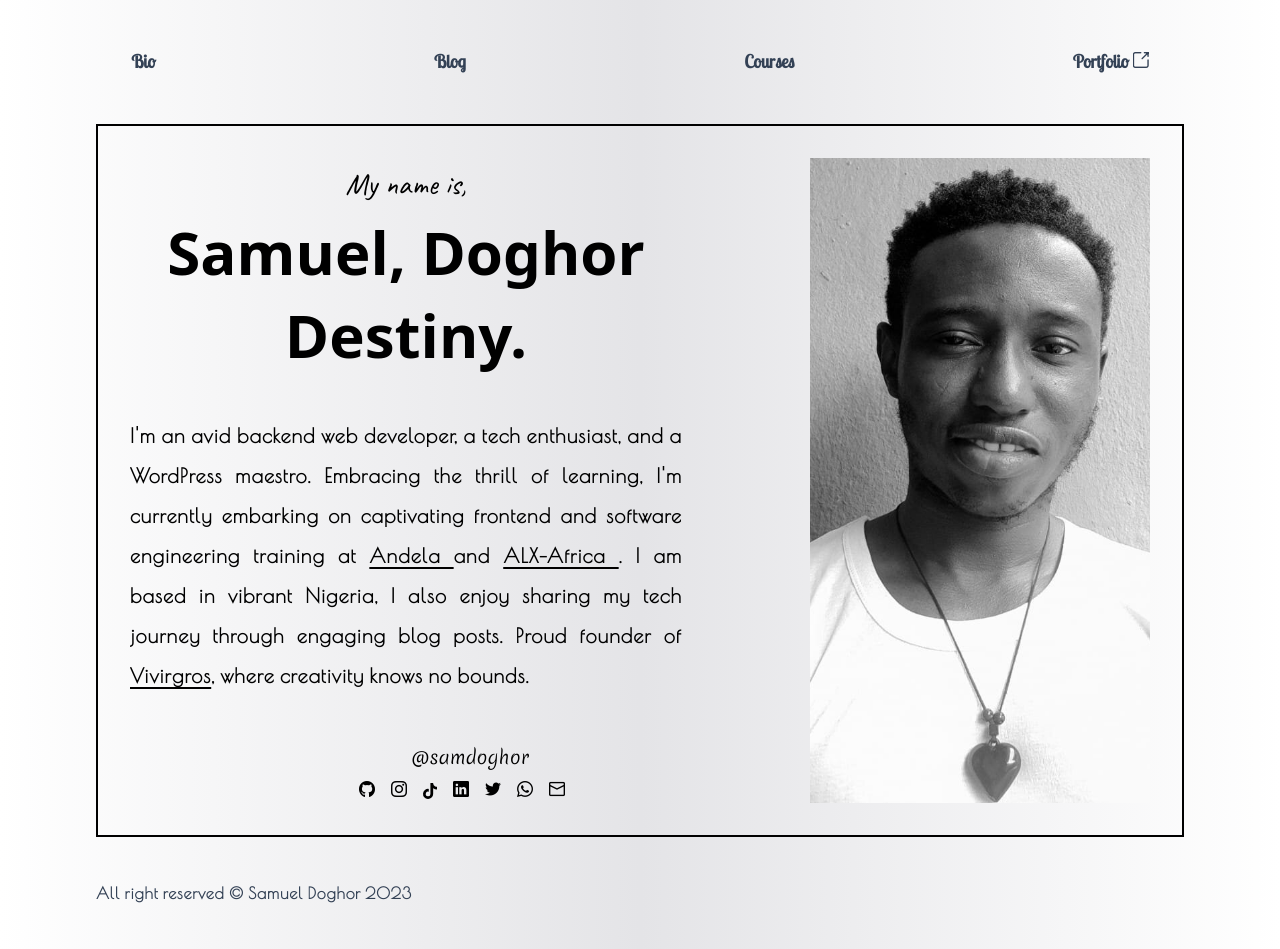
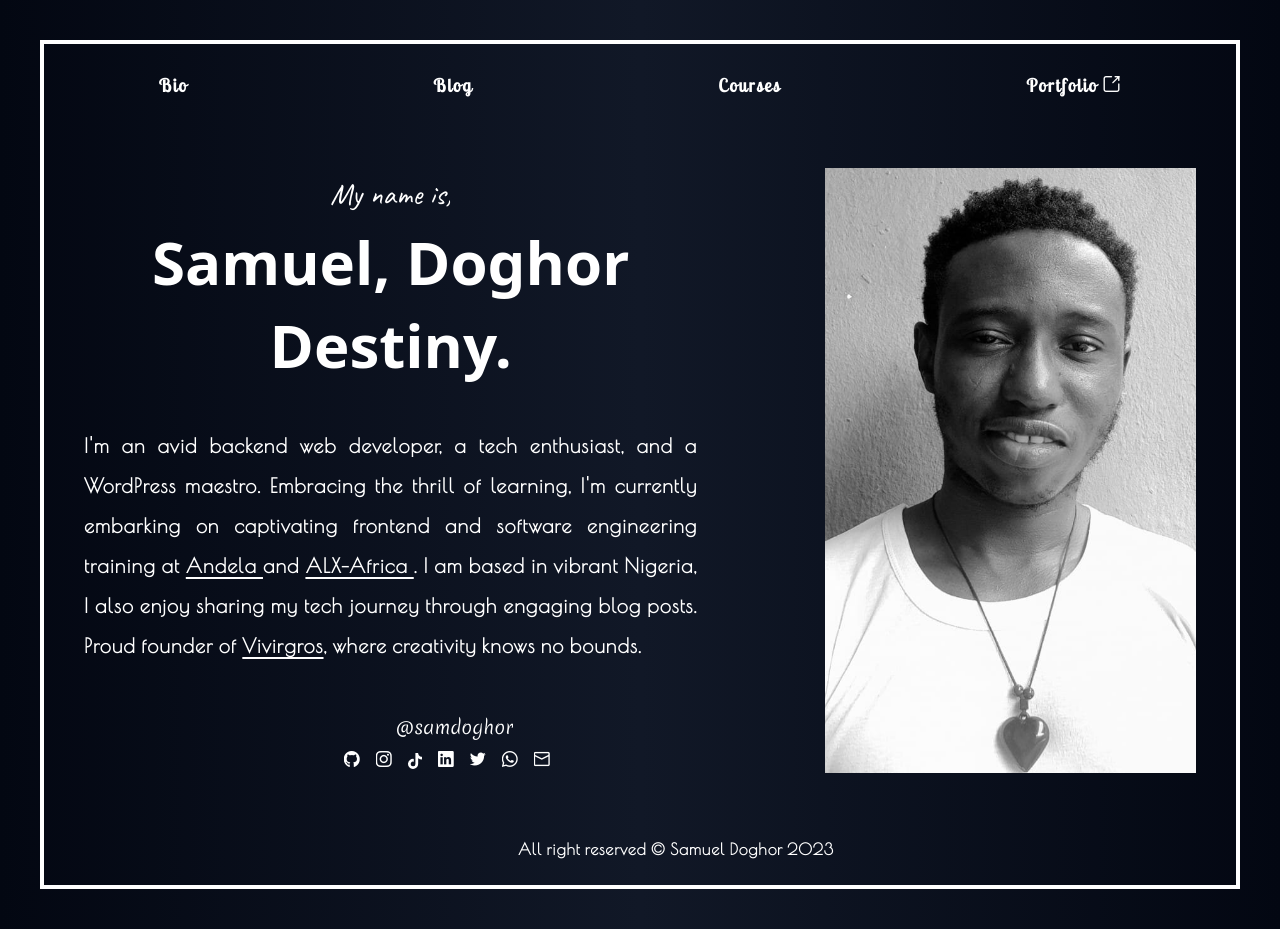
Before and after one commit to samdoghor/samdoghor.com, a Vue app: page / in a window 1280 px wide. Built offline with nearby package versions, Linux system fonts and the light colour scheme.

Commit message:
update: app, home, header, and footer - feat

```diff
--- a/src/App.vue
+++ b/src/App.vue
@@ -1,8 +1,11 @@
 <template>
-    <div class="max-w-[100vw] min-h-[100vh] mx-auto bg-gradient-to-r from-white via-zinc-200 to-white py-10">
-        <Header />
-        <router-view />
-        <Footer />
+    <div
+        class="max-w-[100vw] min-h-[80vh] mx-auto bg-gradient-to-r from-gray-950 via-gray-900 to-gray-950 p-10 flex justify-center overflow-hidden">
+        <div class="border-4 border-white overflow-hidden">
+            <Header />
+            <router-view />
+            <Footer />
+        </div>
     </div>
 </template>
 
--- a/src/components/Footer.vue
+++ b/src/components/Footer.vue
@@ -1,8 +1,8 @@
 <template>
-    <div class="px-6 lg:ps-24">
-        <div v-for="footer in footer" :key="footer.id" class="text-slate-700 font-bold font-lobstertwo text-lg">
+    <div class="px-6 lg:ps-24 py-5">
+        <div v-for="footer in footer" :key="footer.id" class="text-slate-700 font-bold font-lobstertwo text-lg mx-auto">
             <div>
-                <div class="text-slate-700 text-center lg:text-start text-base leading-loose tracking-wider font-poiretone">
+                <div class="text-white text-center lg:text-center text-base leading-loose tracking-wider font-poiretone">
                     {{ footer.copyright }} {{ footer.year }}
                 </div>
             </div>
--- a/src/components/Header.vue
+++ b/src/components/Header.vue
@@ -1,12 +1,12 @@
 <template>
-    <nav class="flex justify-around lg:space-x-4">
+    <nav class="flex justify-around lg:space-x-4 py-5">
         <router-link v-for="header in header" :key="header.id" :to="header.link"
-            class="rounded-lg px-3 py-2 text-slate-700 font-bold hover:bg-slate-100 hover:text-slate-900 font-lobstertwo text-lg">
+            class="rounded-lg px-3 py-2 text-white font-bold hover:text-slate-400 font-lobstertwo text-lg tracking-widest">
             <span>{{ header.name }}</span>
         </router-link>
 
         <a href="https://www.app.samdoghor.com" target="_blank"
-            class="rounded-lg px-3 py-2 text-slate-700 font-bold hover:bg-slate-100 hover:text-slate-900 font-lobstertwo text-lg">
+            class="rounded-lg px-3 py-2 text-white font-bold hover:text-slate-400 font-lobstertwo text-lg tracking-widest">
             <span>
                 Portfolio <i class="pi pi-external-link" style="font-size: 1rem"></i>
             </span>
--- a/src/pages/Home.vue
+++ b/src/pages/Home.vue
@@ -1,8 +1,8 @@
 <template>
     <!-- The outer div is flex to horizontally center the content -->
-    <div class="overflow-y-hidden flex justify-center my-10">
+    <div class="overflow-y-hidden flex justify-center m-10">
         <!-- The inner div is a container with borders and padding -->
-        <div class="border-2 border-black p-4 lg:p-8 flex flex-col max-w-[85vw] overflow-hidden">
+        <div class="">
             <!-- The grid container with 3 columns -->
             <div class="grid lg:grid-cols-3">
                 <!-- Right Column (Order 1 on tablet and mobile) -->
@@ -16,12 +16,13 @@
                 <div class="col-span-1 lg:col-span-2 lg:order-1 overflow-hidden">
                     <!-- Centered content -->
                     <div class="justify-self-center pt-1 pe-4 lg:pe-32">
-                        <p class="font-bolder text-3xl leading-normal font-caveat text-center">My name is, </p>
+                        <p class="font-bolder text-3xl leading-normal font-caveat text-center text-white">My name is, </p>
                     </div>
                     <div class="justify-self-center pt-1 pe-4 lg:pe-32">
-                        <p class="font-bold text-6xl leading-snug font-lilitaOne text-center">Samuel, Doghor Destiny.</p>
+                        <p class="font-bold text-6xl leading-snug font-lilitaOne text-center text-white">Samuel, Doghor
+                            Destiny.</p>
                     </div>
-                    <div class="justify-self-center py-10 pe-4 lg:pe-32 overflow-hidden">
+                    <div class="justify-self-center py-10 pe-4 lg:pe-32 overflow-hidden text-white">
                         <p class="font-bold text-xl leading-loose tracking-wider font-poiretone lg:text-justify">
                             I'm an avid backend web developer, a tech enthusiast, and a WordPress maestro. Embracing the
                             thrill of learning, I'm currently embarking on captivating frontend and software engineering
@@ -37,10 +38,10 @@
                             bounds.
                         </p>
                     </div>
-                    <div class="justify-self-center pt-2">
+                    <div class="justify-self-center pt-2 text-white">
                         <p class="font-bolder text-lg leading-normal font-merienda"> @samdoghor </p>
                     </div>
-                    <div class="justify-self-center pt-2 overflow-hidden">
+                    <div class="justify-self-center pt-2 overflow-hidden text-white">
 
                         <!-- Social media links go here -->
                         <a href="https://www.github.com/samdoghor" target="_blank" class="pe-4"> <i class="pi pi-github"
```
